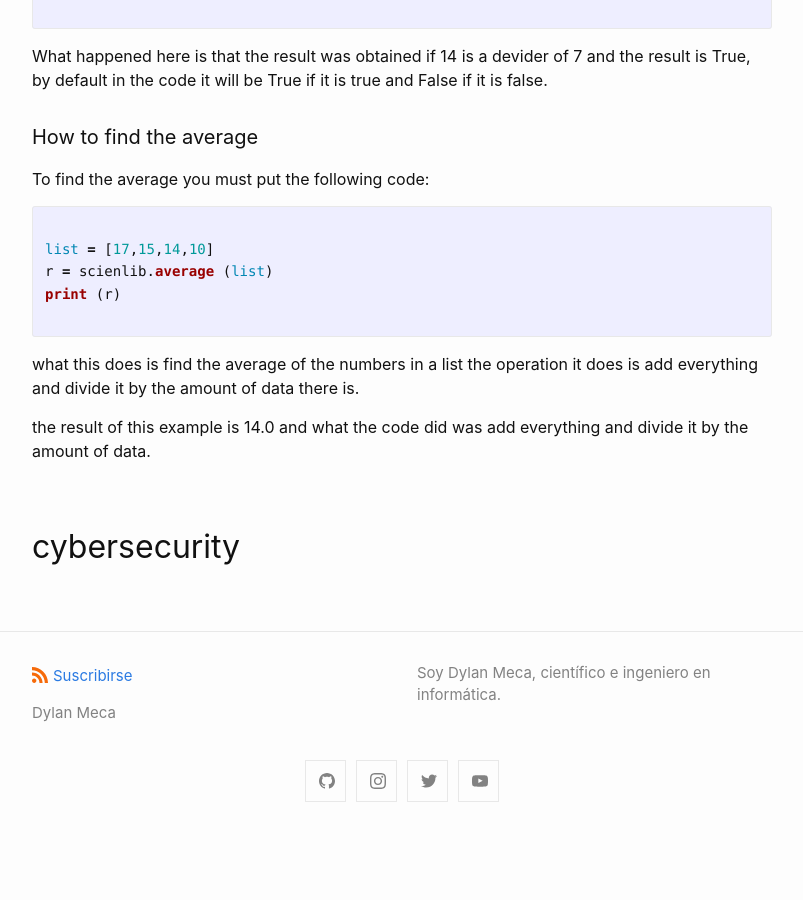
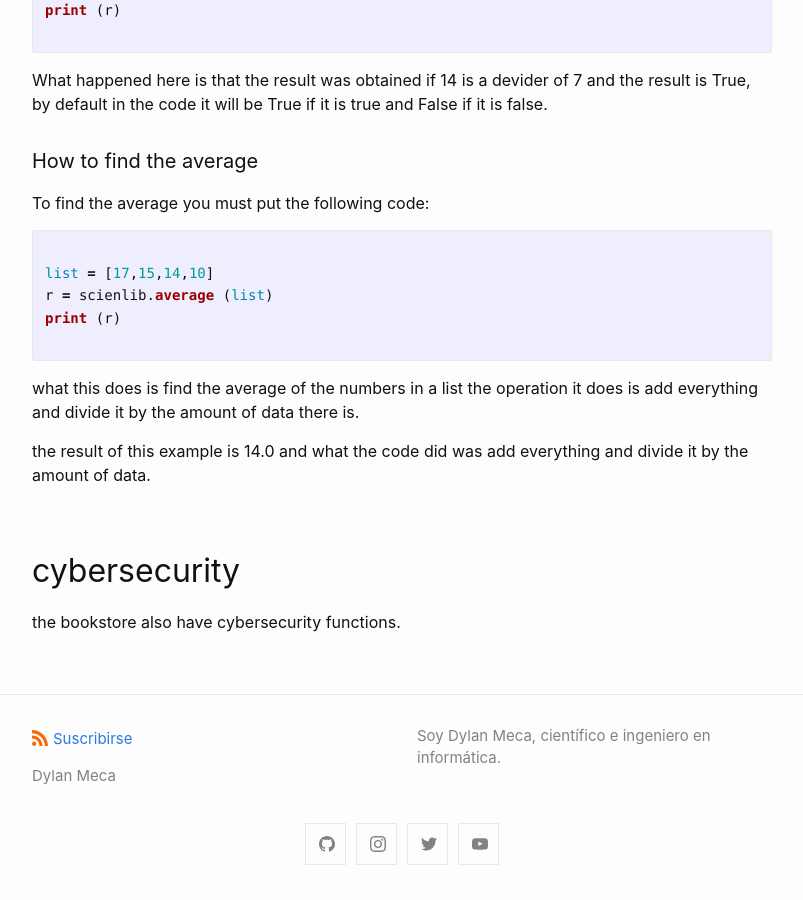
Before and after one commit to dylanmeca/dylanmeca.github.io, a Jekyll site: the page built from _posts/2021-04-28-scienlib-documentation.md, in a window 1280 px wide and 900 px high, scrolled down 2004 px. Shown: the whole window, without its empty margins (238-1041 px from the left). Built offline with Jekyll 4.4.1, drawn with Linux system fonts in a browser that asks for light colours; a script that is not in the unit is left out; comment, search, counter and statistics services are not loaded; before the commit the page ends 2841 px from its top, so only the background shows below that.

Commit message:
Update 2021-04-28-scienlib-documentation.md

```diff
--- a/_posts/2021-04-28-scienlib-documentation.md
+++ b/_posts/2021-04-28-scienlib-documentation.md
@@ -22,6 +22,7 @@
   - [speed calculation](#speed-calculation)
   - [Get the divider of a number](#get-the-divider-of-a-number)
   - [How to find the average](#how-to-find-the-average)
+- [cybersecurity](#cybersecurity)
 
 Information about the installation and more details in: [https://github.com/dylan14567/scienlib](https://github.com/dylan14567/scienlib)
 
@@ -104,3 +105,5 @@
 the result of this example is 14.0 and what the code did was add everything and divide it by the amount of data.
 
 ## cybersecurity
+
+the bookstore also have cybersecurity functions.
```
